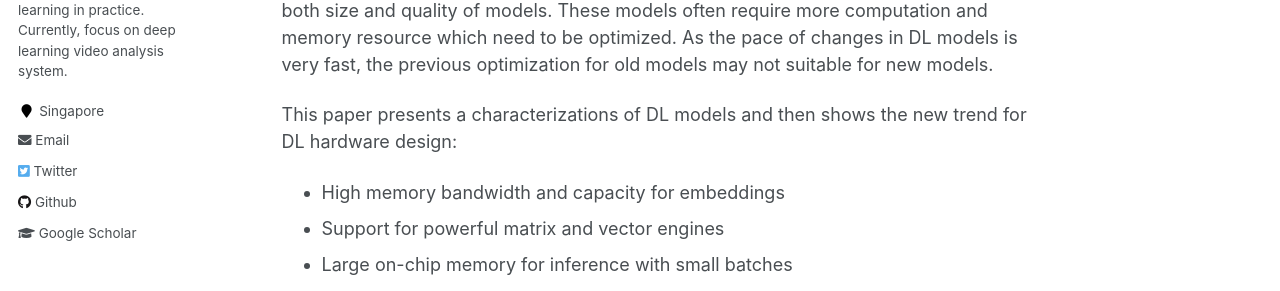
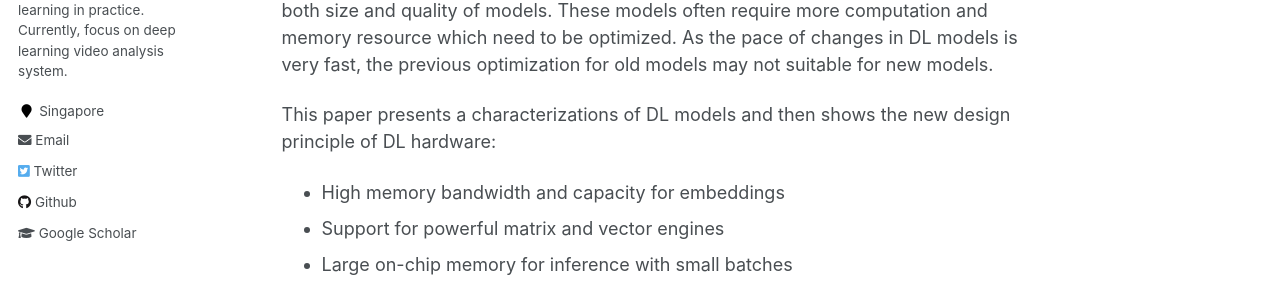
Before and after one commit to HuaizhengZhang/personal_archived, a Jekyll site: the page built from _posts/2019-02-19-blog-post-1.md, in a window 1280 px wide and 900 px high. Shown: the part 375-666 px from the top of the window. Built offline with Jekyll 4.4.1, drawn with Linux system fonts in a browser that asks for light colours.

Commit message:
read Facebook data center paper

```diff
--- a/_posts/2019-02-19-blog-post-1.md
+++ b/_posts/2019-02-19-blog-post-1.md
@@ -15,7 +15,7 @@ The new trend is that there are higher deep learning (DL) inference demand with
 both size and quality of models. These models often require more computation and memory resource which need to be optimized.
 As the pace of changes in DL models is very fast, the previous optimization for old models may not suitable for new models.
 
-This paper presents a characterizations of DL models and then shows the new trend for DL hardware design:
+This paper presents a characterizations of DL models and then shows the new design principle of DL hardware:
 
 - High memory bandwidth and capacity for embeddings
 - Support for powerful matrix and vector engines
```
